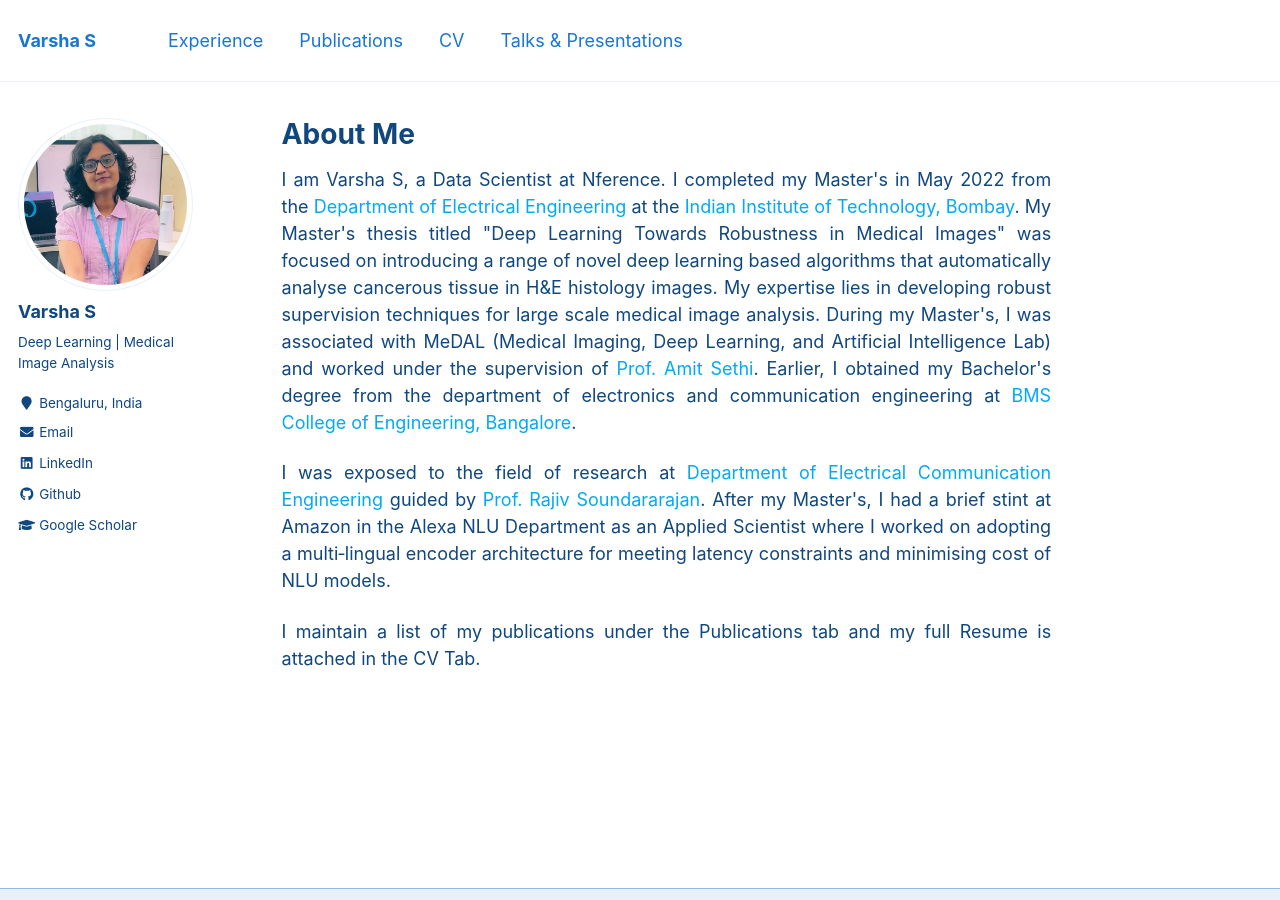
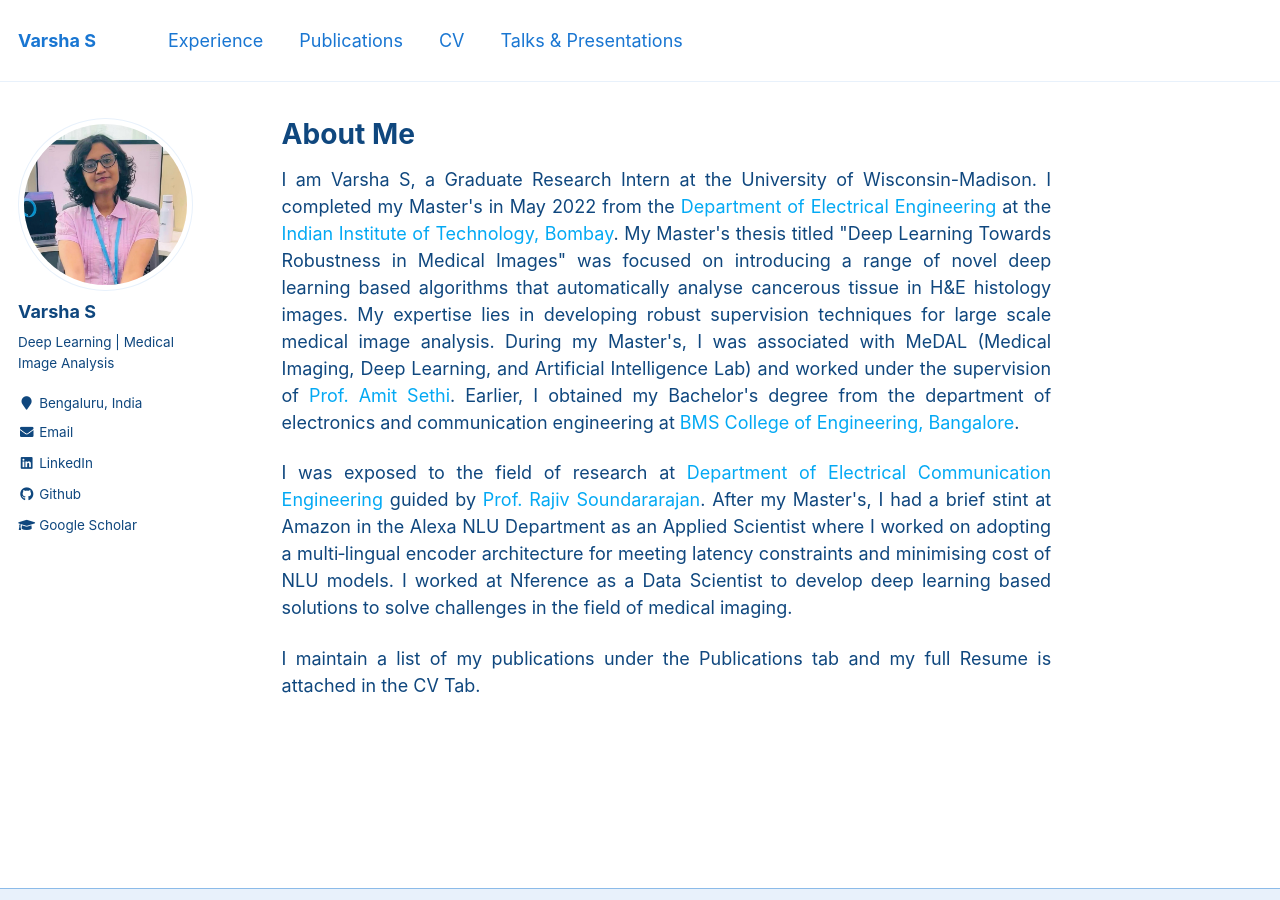
Before and after one commit to VarshaSatish/VarshaSatish.github.io, a Jekyll site: the page built from _pages/about.md, in a window 1280 px wide and 900 px high. Built offline with Jekyll 4.4.1, drawn with Linux system fonts in a browser that asks for light colours.

Commit message:
Update about.md

```diff
--- a/_pages/about.md
+++ b/_pages/about.md
@@ -7,10 +7,10 @@
   - /about.html
 ---
 <h1>About Me </h1>
-<div style='text-align: justify;'>I am Varsha S, a Data Scientist at Nference. I completed my Master's in May 2022 from the <a href="https://www.ee.iitb.ac.in" style="text-decoration: none;">Department of Electrical Engineering</a> at the <a href="https://www.iitb.ac.in/" style="text-decoration: none;">Indian Institute of  Technology, Bombay</a>. My  Master's thesis titled "Deep Learning Towards Robustness in Medical Images" was focused on introducing a range of novel deep learning based algorithms that automatically analyse cancerous tissue in H&E histology images. My expertise lies in developing robust supervision techniques for large scale medical image analysis. During my Master's, I was associated with MeDAL (Medical Imaging, Deep Learning, and Artificial Intelligence Lab) and worked under the supervision of <a href="https://www.ee.iitb.ac.in/~asethi/" style="text-decoration: none;">Prof. Amit Sethi</a>. Earlier, I obtained my Bachelor's degree from the department of electronics and communication engineering at <a href="https://bmsce.ac.in/home/Electronics-and-Communication-Engineering-About" style="text-decoration: none;">BMS College of Engineering, Bangalore</a>.
+<div style='text-align: justify;'>I am Varsha S, a Graduate Research Intern at the University of Wisconsin-Madison. I completed my Master's in May 2022 from the <a href="https://www.ee.iitb.ac.in" style="text-decoration: none;">Department of Electrical Engineering</a> at the <a href="https://www.iitb.ac.in/" style="text-decoration: none;">Indian Institute of  Technology, Bombay</a>. My  Master's thesis titled "Deep Learning Towards Robustness in Medical Images" was focused on introducing a range of novel deep learning based algorithms that automatically analyse cancerous tissue in H&E histology images. My expertise lies in developing robust supervision techniques for large scale medical image analysis. During my Master's, I was associated with MeDAL (Medical Imaging, Deep Learning, and Artificial Intelligence Lab) and worked under the supervision of <a href="https://www.ee.iitb.ac.in/~asethi/" style="text-decoration: none;">Prof. Amit Sethi</a>. Earlier, I obtained my Bachelor's degree from the department of electronics and communication engineering at <a href="https://bmsce.ac.in/home/Electronics-and-Communication-Engineering-About" style="text-decoration: none;">BMS College of Engineering, Bangalore</a>.
 <p>  </p>
 
-<div style='text-align: justify;'>I was exposed to the field of research at <a href="https://ece.iisc.ac.in/" style="text-decoration: none;">Department of Electrical Communication Engineering</a> guided by <a ref="https://ece.iisc.ac.in/~rajivs/#/" style="text-decoration: none;">Prof. Rajiv Soundararajan</a>. After my Master's, I had a brief stint at Amazon in the Alexa NLU Department as an Applied Scientist where I worked on adopting a multi‑lingual encoder architecture for meeting latency constraints and minimising cost of NLU models.
+<div style='text-align: justify;'>I was exposed to the field of research at <a href="https://ece.iisc.ac.in/" style="text-decoration: none;">Department of Electrical Communication Engineering</a> guided by <a ref="https://ece.iisc.ac.in/~rajivs/#/" style="text-decoration: none;">Prof. Rajiv Soundararajan</a>. After my Master's, I had a brief stint at Amazon in the Alexa NLU Department as an Applied Scientist where I worked on adopting a multi‑lingual encoder architecture for meeting latency constraints and minimising cost of NLU models. I worked at Nference as a Data Scientist to develop deep learning based solutions to solve challenges in the field of medical imaging.
 <p></p>
 
 I maintain a list of my publications under the Publications tab and my full Resume is attached in the CV Tab.
```
